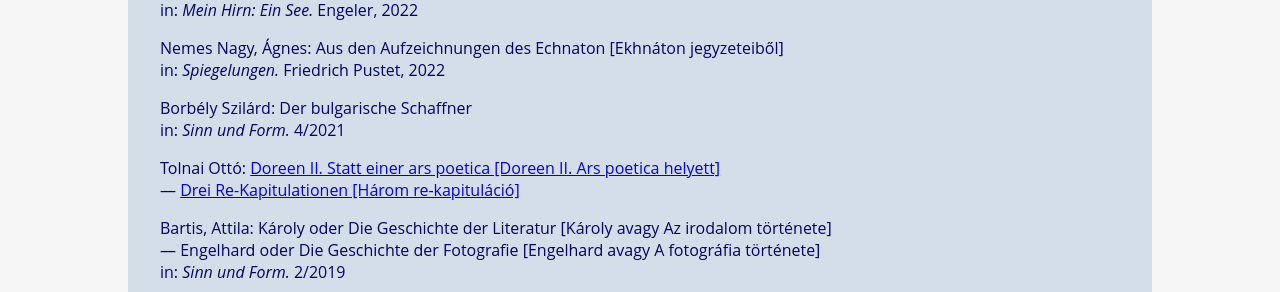
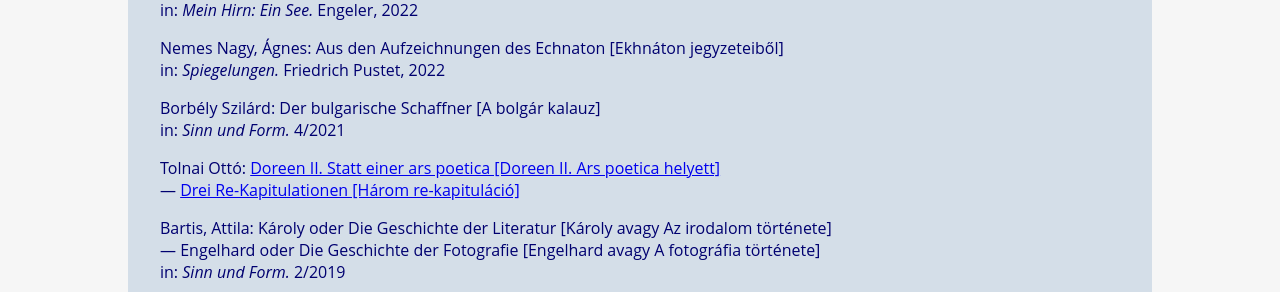
Before and after one commit to rixx/revesz.de, a Jekyll site: the page built from publikationen_ung.md, in a window 1280 px wide and 900 px high, scrolled down 1653 px. Shown: the part 163-455 px from the top of the window. Built offline with Jekyll 4.4.1, drawn with Linux system fonts in a browser that asks for light colours.

Commit message:
Update publikationen_ung.md

```diff
--- a/publikationen_ung.md
+++ b/publikationen_ung.md
@@ -35,7 +35,8 @@
   in: <span style="font-style:italic;">Mein Hirn: Ein See.</span> Engeler, 2022
 <p>Nemes Nagy, Ágnes: Aus den Aufzeichnungen des Echnaton [Ekhnáton jegyzeteiből]<br>
   in: <span style="font-style:italic;">Spiegelungen.</span> Friedrich Pustet, 2022
-<p>Borbély Szilárd: Der bulgarische Schaffner <br>in: <span style="font-style:italic;">Sinn und Form. </span> 4/2021
+<p>Borbély Szilárd: Der bulgarische Schaffner [A bolgár kalauz]<br>
+  in: <span style="font-style:italic;">Sinn und Form. </span> 4/2021
 <p>Tolnai Ottó: <a href="https://www.signaturen-magazin.de/otto-tolnai--doreen-2--statt-einer-ars-poetica-.html">Doreen II. Statt einer ars poetica [Doreen II. Ars poetica helyett]</a><br>
   — <a href="https://www.signaturen-magazin.de/otto-tolnai--drei-re-kapitulationen.html">Drei Re-Kapitulationen [Három re-kapituláció]</a><br>
 
```
